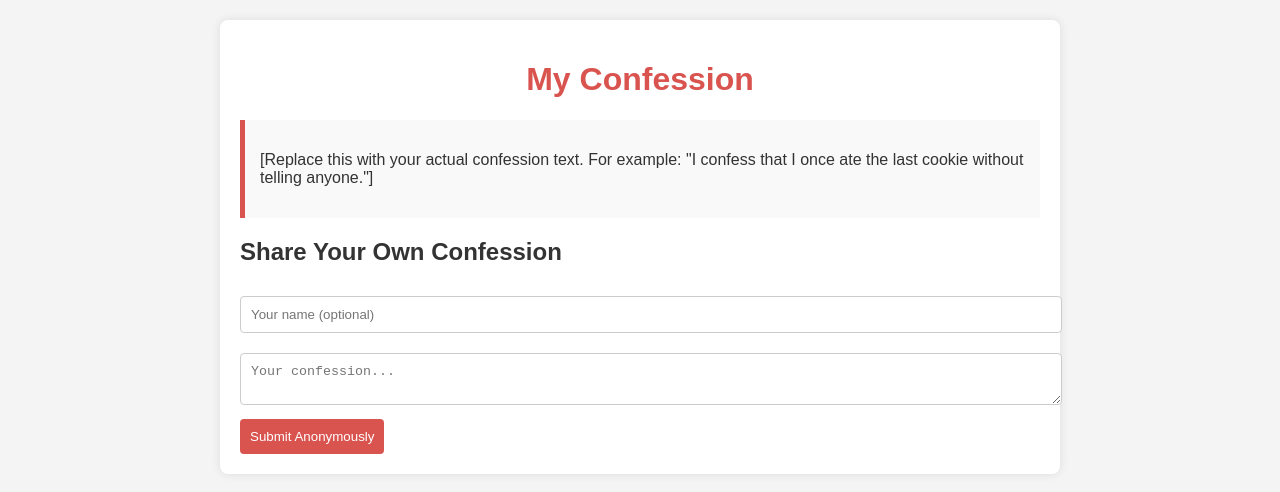
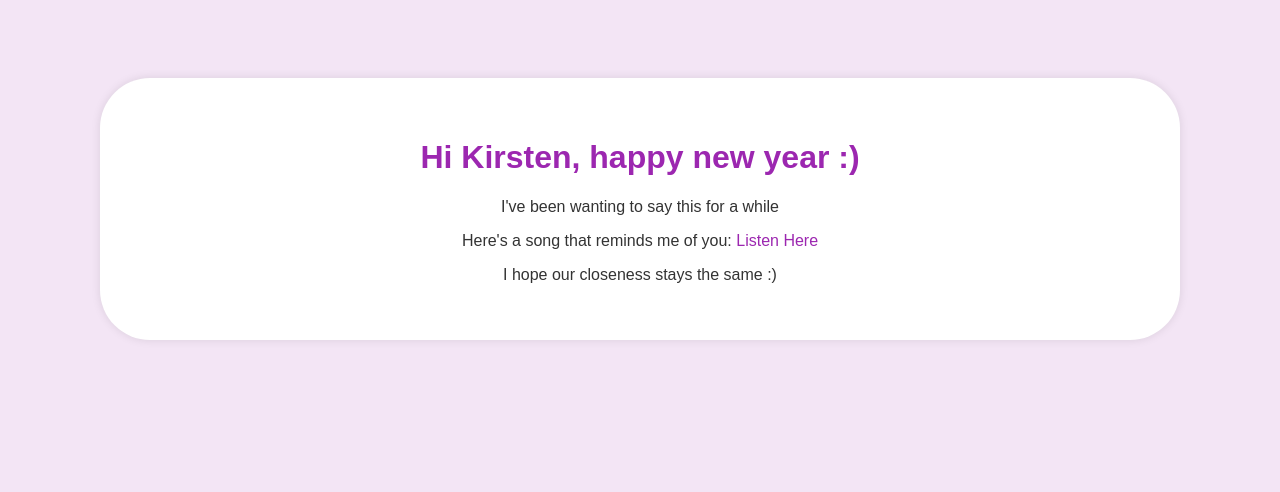
Before and after one commit to glaizakrizen-jpg/glaizakrizen-jpg.github.io, a plain HTML site: page index.html in a window 1280 px wide. Drawn offline with Linux system fonts and the light colour scheme.

Commit message:
Add files via upload

```diff
--- a/index.html
+++ b/index.html
@@ -5,40 +5,41 @@
     <meta name="viewport" content="width=device-width, initial-scale=1.0">
     <title>My Confession</title>
     <style>
-        body { font-family: Arial, sans-serif; margin: 20px; background-color: #f4f4f4; color: #333; }
-        .container { max-width: 800px; margin: auto; background: white; padding: 20px; border-radius: 8px; box-shadow: 0 0 10px rgba(0,0,0,0.1); }
-        h1 { text-align: center; color: #d9534f; }
-        .confession { margin: 20px 0; padding: 15px; background: #f9f9f9; border-left: 5px solid #d9534f; }
-        form { margin-top: 20px; }
-        input, textarea { width: 100%; padding: 10px; margin: 10px 0; border: 1px solid #ccc; border-radius: 4px; }
-        button { background: #d9534f; color: white; padding: 10px; border: none; border-radius: 4px; cursor: pointer; }
-        button:hover { background: #c9302c; }
+        body {
+            font-family: Arial, sans-serif;
+            background-color: #f3e5f5; /* Light purple background */
+            color: #333;
+            text-align: center;
+            padding: 70px;
+        }
+        .container {
+            max-width: 1000px;
+            margin: auto;
+            background: white;
+            padding: 40px;
+            border-radius: 50px;
+            box-shadow: 0 0 10px rgba(0,0,0,0.1);
+        }
+        h1 {
+            color: #9c27b0; /* Purple accent */
+        }
+        img {
+            max-width: 200%;
+            height: auto;
+            border-radius: 50px;
+        }
+        a {
+            color: #9c27b0; /* Purple accent */
+            text-decoration: none;
+        }
     </style>
 </head>
 <body>
     <div class="container">
-        <h1>My Confession</h1>
-        <div class="confession">
-            <p>[Replace this with your actual confession text. For example: "I confess that I once ate the last cookie without telling anyone."]</p>
-        </div>
-
-        <!-- Optional: Anonymous submission form (submissions just alert for demo; add backend for real storage) -->
-        <h2>Share Your Own Confession</h2>
-        <form id="confessionForm">
-            <input type="text" placeholder="Your name (optional)" id="name">
-            <textarea placeholder="Your confession..." id="message" required></textarea>
-            <button type="submit">Submit Anonymously</button>
-        </form>
+        <h1>Hi Kirsten, happy new year :)</h1>
+        <p>I've been wanting to say this for a while </p>
+        <p>Here's a song that reminds me of you: <a href="https://open.spotify.com/track/2Q3Yvc2Tw3VqGIBjuCIzvW?si=cdba2e86c8534cde" target="_blank">Listen Here</a></p>
+        <p>I hope our closeness stays the same :)</p>
     </div>
-
-    <script>
-        document.getElementById('confessionForm').addEventListener('submit', function(e) {
-            e.preventDefault();
-            const name = document.getElementById('name').value || 'Anonymous';
-            const message = document.getElementById('message').value;
-            alert(`Confession submitted by ${name}: ${message}`);
-            // In a real site, send this to a server (e.g., via fetch to an API).
-        });
-    </script>
 </body>
 </html>
```
